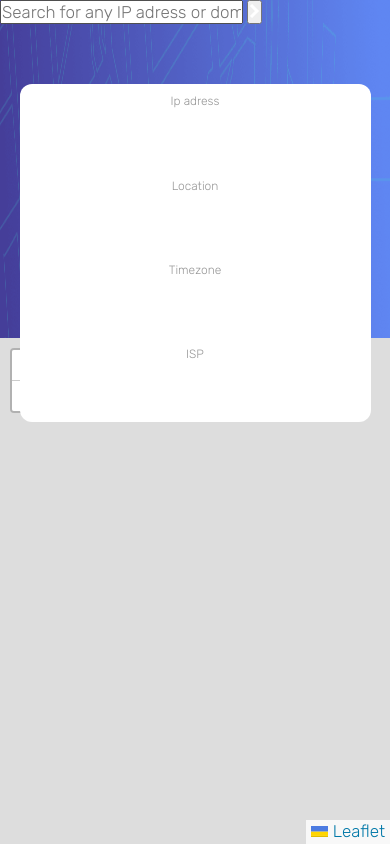
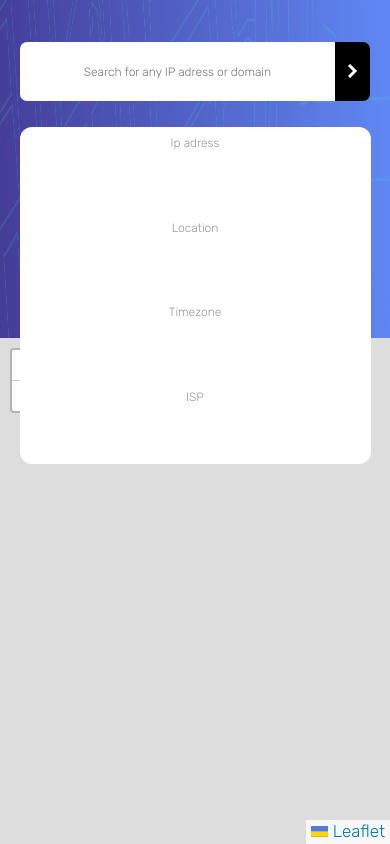
Before and after one commit to nebojsa311/iptracker.github.io, a website built with Parcel: page index.html in a window 390 px wide. Built offline with nearby package versions, Linux system fonts and the light colour scheme; no server answers.

Commit message:
finished

```diff
--- a/index.css
+++ b/index.css
@@ -69,6 +69,29 @@ body {
   overflow: auto;
 }
 
+#ipForm {
+  display: grid;
+  width: 40vw;
+  height: 7vh;
+  position: relative;
+  left: 30vw;
+  top: 10vh;
+  grid-template-columns: 90% 10%;
+}
+
+#ipadress{
+  font-size: 12px;
+  border-radius: 7px 0 0 7px;
+  border: none;
+  text-align: center;
+}
+
+#submitButton {
+  border: none;
+  border-radius: 0 7px 7px 0;
+  background-color: black;
+}
+
 /*For 4k*/
 @media only screen and (min-width: 2559px) {
   #gridContainer {
@@ -98,6 +121,10 @@ body {
     top: 0;
     height: 100%;
   }
+
+  #ipadress{
+    font-size: 24px;
+  }
 }
 
 @media only screen and (max-width: 1150px) {
@@ -126,6 +153,11 @@ body {
     width: 98vw;
     left: 1vw;
   }
+
+  #ipForm {
+    width: 50vw;
+    left: 25vw;
+  }
 }
 
 @media only screen and (max-width: 490px) {
@@ -133,9 +165,19 @@ body {
     grid-template-columns: auto;
     grid-template-rows: 25% 25% 25% 25%;
     height: 40vh;
-    top: 10vh;
+    top: 15vh;
     width: 90vw;
     left: 5vw;
+  }
+
+  #ipForm {
+    display: grid;
+    width: 90vw;
+    height: 7vh;
+    position: relative;
+    left: 5vw;
+    top: 5vh;
+    grid-template-columns: 90% 10%;
   }
 
   .subgrid {
--- a/index.html
+++ b/index.html
@@ -25,7 +25,7 @@
   </head>
   <body>
     <div id="mapid"></div>
-    <form onsubmit="return false">
+    <form onsubmit="return false" id="ipForm">
       <input
         type="text"
         id="ipadress"
--- a/map.js
+++ b/map.js
@@ -33,8 +33,6 @@ function getLocationData() {
     L.tileLayer(
       "https://api.mapbox.com/styles/v1/{id}/tiles/{z}/{x}/{y}?access_token={accessToken}",
       {
-        attribution:
-          'Map data &copy; <a href="https://www.openstreetmap.org/copyright">OpenStreetMap</a> contributors, Imagery © <a href="https://www.mapbox.com/">Mapbox</a>',
         maxZoom: 18,
         id: "mapbox/streets-v11",
         tileSize: 512,
```
